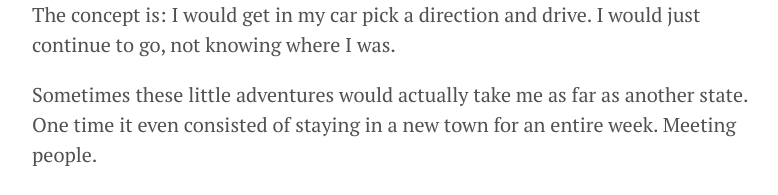
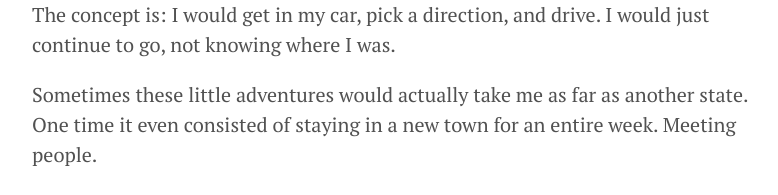
Before and after one commit to tmray/tmray.github.com, a Jekyll site: the page built from _posts/2015-09-17-detours.md, in a window 1280 px wide. Shown: the part 664-859 px from the top of the page, without its empty margins (248-1026 px from the left). Built offline with Jekyll 4.4.1, drawn with Linux system fonts in a browser that asks for light colours.

Commit message:
minor edit

```diff
--- a/_posts/2015-09-17-detours.md
+++ b/_posts/2015-09-17-detours.md
@@ -6,7 +6,7 @@ title: Detours
 I like to get in my car and take little mini vacations. They used to be much longer vacations but now they're just mini ones because of work and marriage.
 
 
-The concept is: I would get in my car pick a direction and drive. I would just continue to go, not knowing where I was.
+The concept is: I would get in my car, pick a direction, and drive. I would just continue to go, not knowing where I was.
 
 
 Sometimes these little adventures would actually take me as far as another state. One time it even consisted of staying in a new town for an entire week. Meeting people.
```
